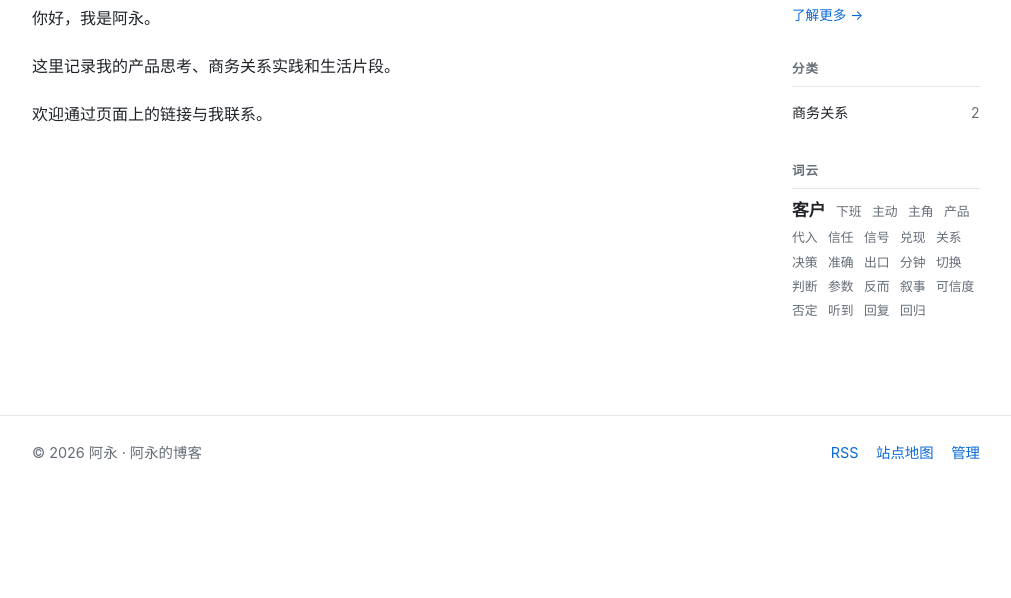
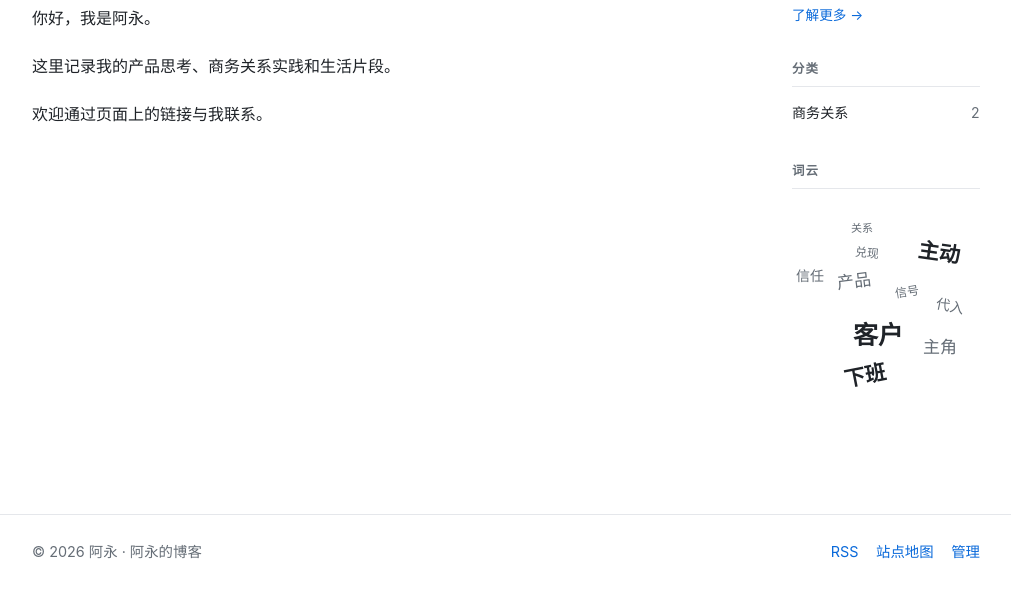
Before and after one commit to zh-simon/wordfo-blog, an Astro site: page /about in a window 1280 px wide. Shown: the part 180-778 px from the top of the page, without its empty margins (134-1145 px from the left). Built offline with nearby package versions, Linux system fonts and the light colour scheme; Astro itself is replaced by a stand-in of ours.

Commit message:
词云改为错落布局，限 10 词，跳过无正文文章

```diff
--- a/src/components/Sidebar.astro
+++ b/src/components/Sidebar.astro
@@ -1,12 +1,11 @@
 ---
 import { getPublishedPosts, countBy } from '../lib/posts';
-import { getKeywords } from '../lib/keywords';
+import { getWordCloud } from '../lib/keywords';
 import { SIDE_ABOUT } from '../consts';
 
 const posts = await getPublishedPosts();
 const categories = countBy(posts, (post) => (post.data.category ? [post.data.category] : []));
-const keywords = getKeywords(posts);
-const maxCount = keywords.length > 0 ? keywords[0][1] : 1;
+const words = getWordCloud(posts);
 ---
 
 <aside class="sidebar" aria-label="站点侧栏">
@@ -30,14 +29,17 @@ const maxCount = keywords.length > 0 ? keywords[0][1] : 1;
     </section>
   )}
 
-  {keywords.length > 0 && (
+  {words.length > 0 && (
     <section class="side-block">
       <h2 class="side-title">词云</h2>
       <div class="word-cloud">
-        {keywords.map(([word, count]) => {
-          const level = count === maxCount ? 3 : count >= 2 ? 2 : 1;
-          return <span class={`cloud-tag s${level}`} title={`出现在 ${count} 篇文章`}>{word}</span>;
-        })}
+        {words.map((w) => (
+          <span
+            class="cloud-tag"
+            title={`出现在 ${w.count} 篇文章`}
+            style={`left:${w.x}px;top:${w.y}px;font-size:${w.size}px;transform:rotate(${w.rotate}deg)${w.size >= 21 ? ';color:var(--fg);font-weight:600' : ''}`}
+          >{w.word}</span>
+        ))}
       </div>
     </section>
   )}
--- a/src/content/pages/about.md
+++ b/src/content/pages/about.md
@@ -1,6 +1,6 @@
 ---
 title: 关于
-description: 关于这个博客。
+description: 关于这个博客和它的主人。
 ---
 
 你好，我是阿永。
--- a/src/lib/keywords.ts
+++ b/src/lib/keywords.ts
@@ -15,12 +15,24 @@ function tokenize(text: string): string[] {
   return text.match(/[\u4e00-\u9fa5]{2,4}/g) ?? [];
 }
 
+// 去掉图片、链接与 Markdown 标记后，中文不足 4 字的文章视为没有正文
+function hasBody(raw: string): boolean {
+  const plain = raw
+    .replace(/!\[[^\]]*\]\([^)]*\)/g, '')
+    .replace(/\[[^\]]*\]\([^)]*\)/g, '')
+    .replace(/[#*`>_~\[\]()!|]/g, '');
+  return (plain.match(/[\u4e00-\u9fa5]/g) ?? []).length >= 4;
+}
+
 export function getKeywords(posts: CollectionEntry<'posts'>[]): [string, number][] {
   const counts = new Map<string, number>();
 
   for (const post of posts) {
+    const raw = post.body ?? '';
+    if (!hasBody(raw)) continue;
+
     const seen = new Set<string>();
-    for (const word of tokenize(post.body ?? '')) {
+    for (const word of tokenize(raw)) {
       if (!/^[\u4e00-\u9fa5]{2,4}$/.test(word)) continue;
       if (/^[一十][\u4e00-\u9fa5]{1,2}$/.test(word)) continue; // 一半、一张、十句等量词组合
       if (STOP.has(word)) continue;
@@ -34,5 +46,58 @@ export function getKeywords(posts: CollectionEntry<'posts'>[]): [string, number]
 
   return [...counts.entries()]
     .sort((a, b) => b[1] - a[1] || a[0].localeCompare(b[0]))
-    .slice(0, 24);
+    .slice(0, 10);
 }
+
+export interface CloudWord {
+  word: string;
+  count: number;
+  x: number;
+  y: number;
+  size: number;
+  rotate: number;
+}
+
+const CLOUD_W = 184;
+const CLOUD_H = 214;
+
+// 名次越高字号越大；角度只给部分词，避免整片歪斜
+const SIZES = [25, 21, 21, 17, 17, 14, 14, 12, 12, 11];
+const ANGLES = [0, -11, 8, 0, -7, 12, 0, -9, 6, 0];
+
+export function getWordCloud(posts: CollectionEntry<'posts'>[]): CloudWord[] {
+  const keywords = getKeywords(posts);
+  if (keywords.length === 0) return [];
+
+  // 固定种子伪随机：每次构建得到同样的布局，便于复现
+  let seed = 20261126;
+  const rand = () => (seed = (seed * 1664525 + 1013904223) >>> 0) / 4294967296;
+
+  const placed: (CloudWord & { w: number; h: number })[] = [];
+
+  keywords.forEach(([word, count], rank) => {
+    const size = SIZES[rank];
+    const rotate = ANGLES[rank];
+    const rad = Math.abs(rotate) * Math.PI / 180;
+    const w = word.length * size * Math.cos(rad) + size * Math.sin(rad) + 8;
+    const h = size * 1.25 + word.length * size * Math.sin(rad) * 0.3 + 6;
+
+    let best = { x: 0, y: 0, overlap: Infinity };
+    for (let attempt = 0; attempt < 260; attempt++) {
+      const x = Math.floor(rand() * Math.max(1, CLOUD_W - w));
+      const y = Math.floor(rand() * Math.max(1, CLOUD_H - h));
+      let overlap = 0;
+      for (const p of placed) {
+        const ox = Math.max(0, Math.min(x + w, p.x + p.w) - Math.max(x, p.x));
+        const oy = Math.max(0, Math.min(y + h, p.y + p.h) - Math.max(y, p.y));
+        overlap += ox * oy;
+      }
+      if (overlap < best.overlap) best = { x, y, overlap };
+      if (overlap === 0) break;
+    }
+
+    placed.push({ word, count, x: best.x, y: best.y, size, rotate, w, h });
+  });
+
+  return placed;
+}
--- a/src/styles/global.css
+++ b/src/styles/global.css
@@ -88,11 +88,14 @@ a:hover { text-decoration: underline; }
 .side-list a:hover { color: var(--accent); text-decoration: none; }
 .side-count { color: var(--muted); font-variant-numeric: tabular-nums; }
 
-.word-cloud { display: flex; flex-wrap: wrap; align-items: baseline; gap: 0.4rem 0.65rem; }
-.cloud-tag { color: var(--muted); line-height: 1.4; }
-.cloud-tag.s1 { font-size: 0.8rem; }
-.cloud-tag.s2 { font-size: 0.92rem; }
-.cloud-tag.s3 { font-size: 1.05rem; font-weight: 600; color: var(--fg); }
+.word-cloud { position: relative; width: 100%; max-width: 220px; height: 220px; }
+.cloud-tag {
+  position: absolute;
+  white-space: nowrap;
+  line-height: 1.15;
+  color: var(--muted);
+  transform-origin: center center;
+}
 
 .site-footer {
   border-top: 1px solid var(--border);
```
Also changed, not shown: src/content/posts/头像.md (added, +10 -0 lines).
